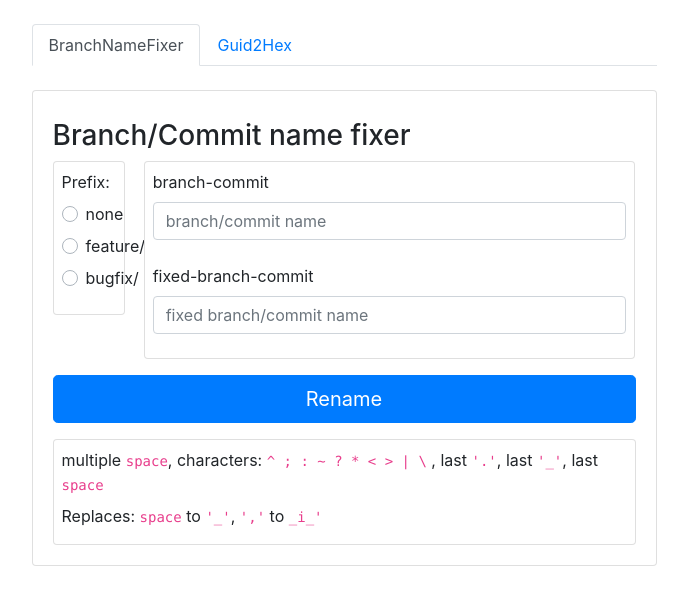
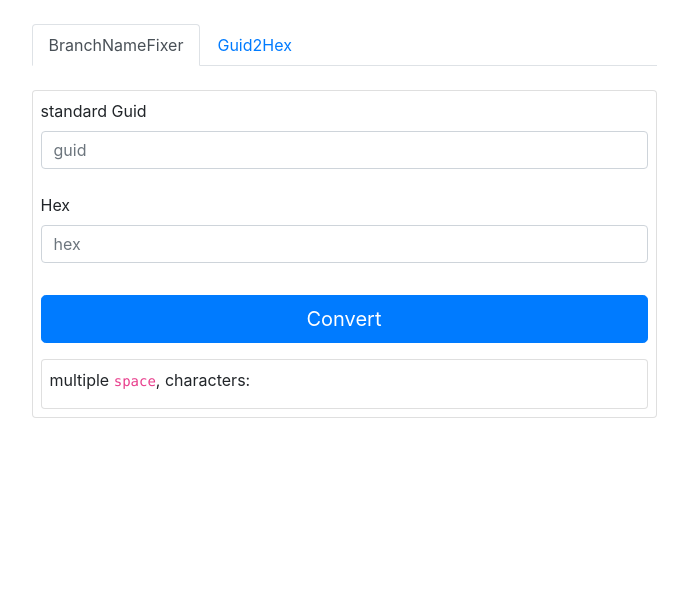
Before and after one commit to KubaMiszcz/KMDevTools, an Angular app: page / in a window 1280 px wide. Shown: the top 604 px of the page, without its empty margins (296-984 px from the left). Built offline with nearby package versions, Linux system fonts and the light colour scheme.

Commit message:
fist sketch

```diff
--- a/src/app/app.component.html
+++ b/src/app/app.component.html
@@ -5,19 +5,19 @@
 
     <ul class="nav nav-tabs" id="myTab" role="tablist">
       <li class="nav-item">
-        <a class="nav-link active" id="home-tab" data-toggle="tab" href="#home" role="tab" aria-controls="home"
+        <a class="nav-link active" id="home-tab" data-toggle="tab" href="#BranchNameFixer" role="tab" aria-controls="home"
           aria-selected="true">BranchNameFixer</a>
       </li>
       <li class="nav-item">
-        <a class="nav-link" id="profile-tab" data-toggle="tab" href="#profile" role="tab" aria-controls="profile" aria-selected="false">Guid2Hex</a>
+        <a class="nav-link" id="profile-tab" data-toggle="tab" href="#Guid2Hex" role="tab" aria-controls="profile" aria-selected="false">Guid2Hex</a>
       </li>
     </ul>
     <div class="tab-content" id="myTabContent">
-      <div class="tab-pane fade show active" id="home" role="tabpanel" aria-labelledby="home-tab">
+      <div class="tab-pane fade  " id="BranchNameFixer" role="tabpanel" aria-labelledby="home-tab">
         <app-branch-name-fixer></app-branch-name-fixer>
       </div>
-      <div class="tab-pane fade" id="profile" role="tabpanel" aria-labelledby="profile-tab">
-        <app-branch-name-fixer></app-branch-name-fixer>
+      <div class="tab-pane fade show active" id="Guid2Hex" role="tabpanel" aria-labelledby="profile-tab">
+        <app-guid-to-hex></app-guid-to-hex>
       </div>
     </div>
   </div>
--- a/src/app/app.module.ts
+++ b/src/app/app.module.ts
@@ -1,3 +1,4 @@
+import { GuidToHexModule } from './guid-to-hex/guid-to-hex.module';
 import { BrowserModule } from '@angular/platform-browser';
 import { NgModule } from '@angular/core';
 import { FormsModule, ReactiveFormsModule } from '@angular/forms';
@@ -16,7 +17,8 @@ import { BranchNameFixerModule } from './branch-name-fixer-module/branch-name-fi
     AppRoutingModule,
     FormsModule,
     ReactiveFormsModule,
-    BranchNameFixerModule
+    BranchNameFixerModule,
+    GuidToHexModule
   ],
   providers: [],
   bootstrap: [AppComponent]
--- a/src/app/branch-name-fixer-module/branch-name-fixer/branch-name-fixer.component.html
+++ b/src/app/branch-name-fixer-module/branch-name-fixer/branch-name-fixer.component.html
@@ -39,7 +39,7 @@
               <div class="form-group">
                 <label for="">branch-commit</label>
                 <input [(ngModel)]="branchName" type="text" class="form-control mb-4" name="branchname" id="branchname" aria-describedby="helpId"
-                  placeholder="branch/commit name" value="asdf asdasd,asd asdasd" (change)="rename()" (click)="rename()">
+                  placeholder="branch/commit name" value="" (change)="rename()" (click)="rename()">
                 <!-- <small id="helpId" class="form-text text-muted">Help text</small> -->
 
                 <label for="">fixed-branch-commit</label>
--- a/src/app/guid-to-hex/guid-to-hex/guid-to-hex.component.html
+++ b/src/app/guid-to-hex/guid-to-hex/guid-to-hex.component.html
@@ -1 +1,34 @@
-<p>guid-to-hex works!</p>
+<div class="col p-0 pt-4">
+  <div class="card">
+    <div class="card-body p-2">
+
+
+      <div class="form-group">
+        <label for="">standard Guid</label>
+        <input [(ngModel)]="guid" type="text" class="form-control mb-4" name="guid" id="guid" aria-describedby="helpId" placeholder="guid" value=""
+          (change)="rename()" (click)="rename()">
+        <!-- <small id="helpId" class="form-text text-muted">Help text</small> -->
+
+        <label for="">Hex</label>
+        <input [(ngModel)]="hex" type="text" class="form-control" name="hex" id="hex" aria-describedby="helpId" placeholder="hex" value="">
+        <!-- <small id="helpId" class="form-text text-muted">Help text</small> -->
+      </div>
+
+
+
+      <div class="col p-0 pt-3">
+        <button type="submit" class="btn btn-block btn-primary btn-lg" (click)="rename()">Convert</button>
+      </div>
+
+      <div class="col p-0 pt-3">
+        <div class="card">
+          <div class="card-body p-2">
+            <p class="card-text mb-2">multiple <code>space</code>, characters:</p>
+          </div>
+        </div>
+      </div>
+
+    </div>
+  </div>
+
+</div>
--- a/src/app/guid-to-hex/guid-to-hex/guid-to-hex.component.ts
+++ b/src/app/guid-to-hex/guid-to-hex/guid-to-hex.component.ts
@@ -6,10 +6,14 @@ import { Component, OnInit } from '@angular/core';
   styleUrls: ['./guid-to-hex.component.scss']
 })
 export class GuidToHexComponent implements OnInit {
+  guid: string;
+  hex: string;
 
   constructor() { }
 
   ngOnInit(): void {
   }
 
+  rename() { }
+
 }
```
Also changed, not shown: src/app/guid-to-hex/guid-to-hex.module.ts (+7 -1 lines).
